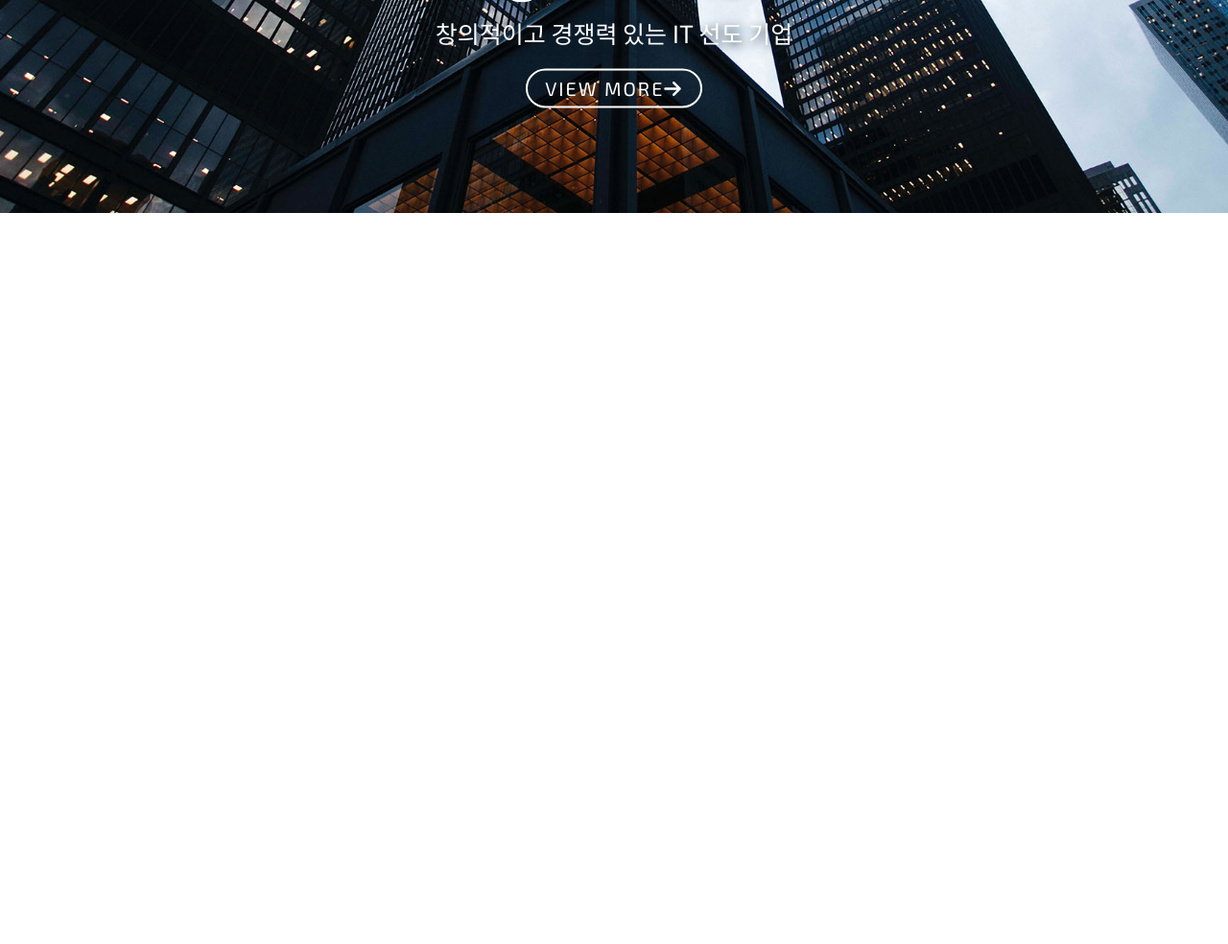
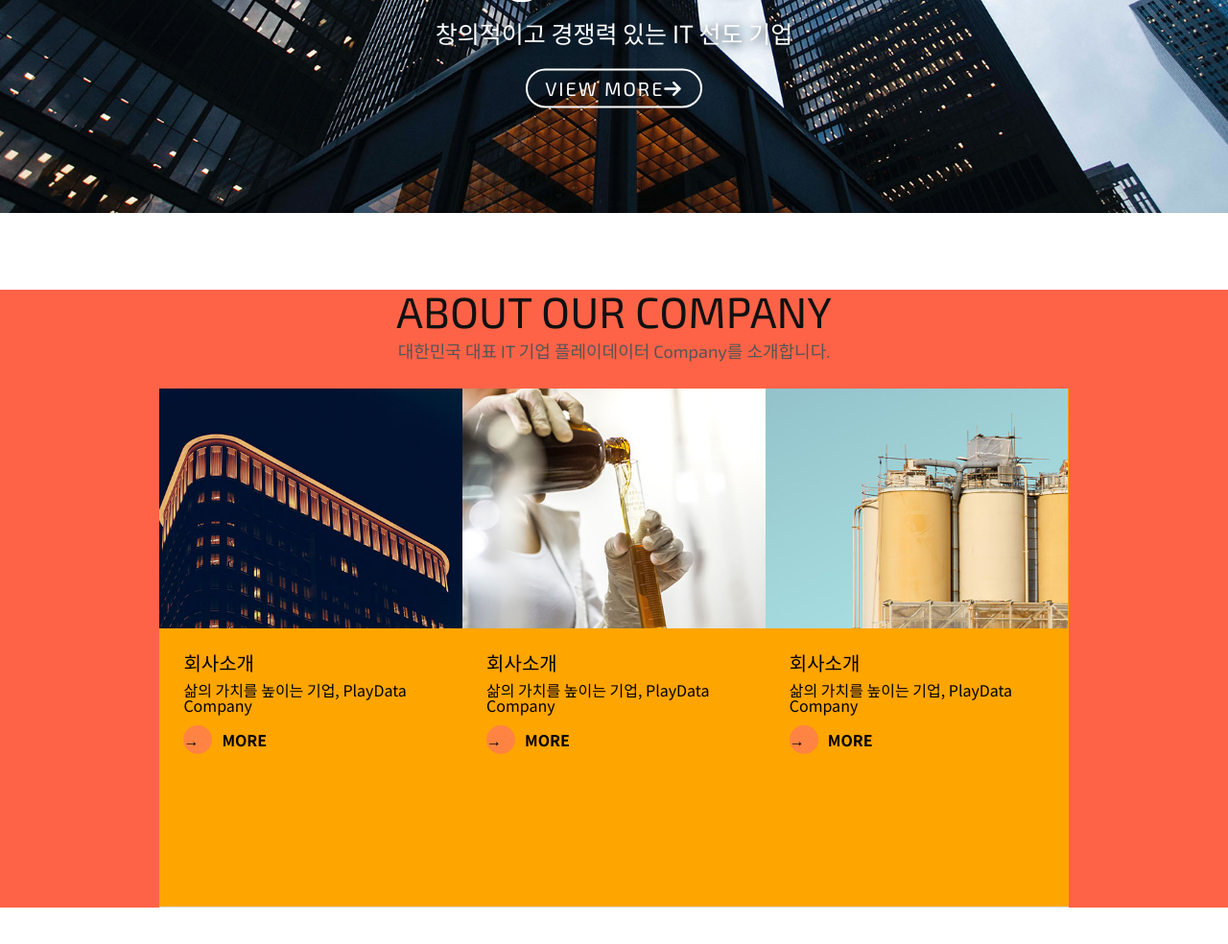
Before and after one commit to si-cpu/Css_template_company2409, a plain HTML site: page index.html in a window 1280 px wide. Shown: the part 578-1562 px from the top of the page at 96% size. Before the commit the page ends 800 px from the top, so only its background shows below. Drawn offline with nearby package versions, Linux system fonts and the light colour scheme.

Commit message:
섹션어바웃특성완료

```diff
--- a/index.html
+++ b/index.html
@@ -46,6 +46,56 @@
           <a href="#" class="view en">VIEW MORE<i class="fa-solid fa-arrow-right"></i></a>
         </div>
        </section>
+       <!-- end section main -->
+
+       <!-- section.about -->
+        <section class="about">
+          <div class="title en">
+            <h2>ABOUT OUR COMPANY</h2>
+            <p>대한민국 대표 IT 기업 플레이데이터 Company를 소개합니다.</p>
+          </div>
+
+          <ul class="sub-container clearfix">
+            <li>
+              <a href="#">
+                <div class="img-box">
+                  <img src="./asset/img/about_1.jpg" alt="회사소개">
+                </div>
+                <div class="text">
+                  <h3>회사소개</h3>
+                  <p>삶의 가치를 높이는 기업, PlayData Company</p>
+                  <p class="more">more</p>
+                </div>
+              </a>
+            </li>
+            <li>
+              <a href="#">
+                <div class="img-box">
+                  <img src="./asset/img/about_2.jpg" alt="중앙연구소">
+                </div>
+                <div class="text">
+                  <h3>회사소개</h3>
+                  <p>삶의 가치를 높이는 기업, PlayData Company</p>
+                  <p class="more">more</p>
+                </div>
+              </a>
+            </li>
+            <li>
+              <a href="#">
+                <div class="img-box">
+                  <img src="./asset/img/about_3.jpg" alt="투자정보">
+                </div>
+                <div class="text">
+                  <h3>회사소개</h3>
+                  <p>삶의 가치를 높이는 기업, PlayData Company</p>
+                  <p class="more">more</p>
+                </div>
+              </a>
+            </li>
+          </ul>
+
+        </section>
+        <!-- end section.about -->
     </div>
   </body>
 </html>
--- a/main.css
+++ b/main.css
@@ -194,3 +194,93 @@ section.main .main-title .view::after{
 section.main .main-title .view:hover::after{
     width: 100%;
 }
+
+/* 각 section에 들어갈 디자인을 일괄 지정 */
+section .title{
+    text-align: center;
+}
+section .title h2{
+    font-size: 45px;
+    color: #111;
+    margin-bottom: 10px;
+}
+section .title p{
+    font-size: 18px;
+    color: #555;
+}
+
+section .sub-container{
+    background: orange;
+    width: 74%;
+    margin: 0 auto;
+}
+/* -----------------------section.about style--------------------------- */
+
+section.about{
+    background: tomato;
+    margin: 80px 0;
+}
+
+section.about .sub-container{
+    margin-top: 30px;
+    border-bottom: 1px solid #ddd;
+    padding-bottom: 30px;
+}
+
+section.about .sub-container li{
+    float: left;
+    width: 33.33%;
+    box-sizing: border-box;
+    height: 510px;
+}
+section.about .sub-container li .img-box{
+    overflow: hidden;
+}
+
+section.about .sub-container li .img-box img{
+    width: 100%;
+    transition: 0.6s;
+}
+
+section.about .sub-container li a:hover .img-box img{
+    transform: scale(1.2);
+}
+
+section.about .sub-container li a .text{
+    padding: 25px;
+
+}
+
+section.about .sub-container li a .text h3{
+    font-size: 20px;
+    margin-bottom: 10px;
+}
+
+section.about .sub-container li a .text p{
+    font-size: 16px;
+    margin-bottom: 20px;
+}
+
+section.about .sub-container li a .text p.more{
+    /* 일괄 대소문자 변경 <-> lowercase */
+    text-transform: uppercase;
+    font-weight: 700;
+
+    position: relative;
+    padding-left: 40px;
+}
+
+section.about .sub-container li a .text p.more::before{
+    content: '→';
+    display: block;
+    width: 30px;
+    height: 30px;
+    border-radius: 50%;
+    line-height: 30px;
+    background: #ff8342;
+
+
+    position: absolute;
+    top: -7px;
+    left: 0;;
+}
```
